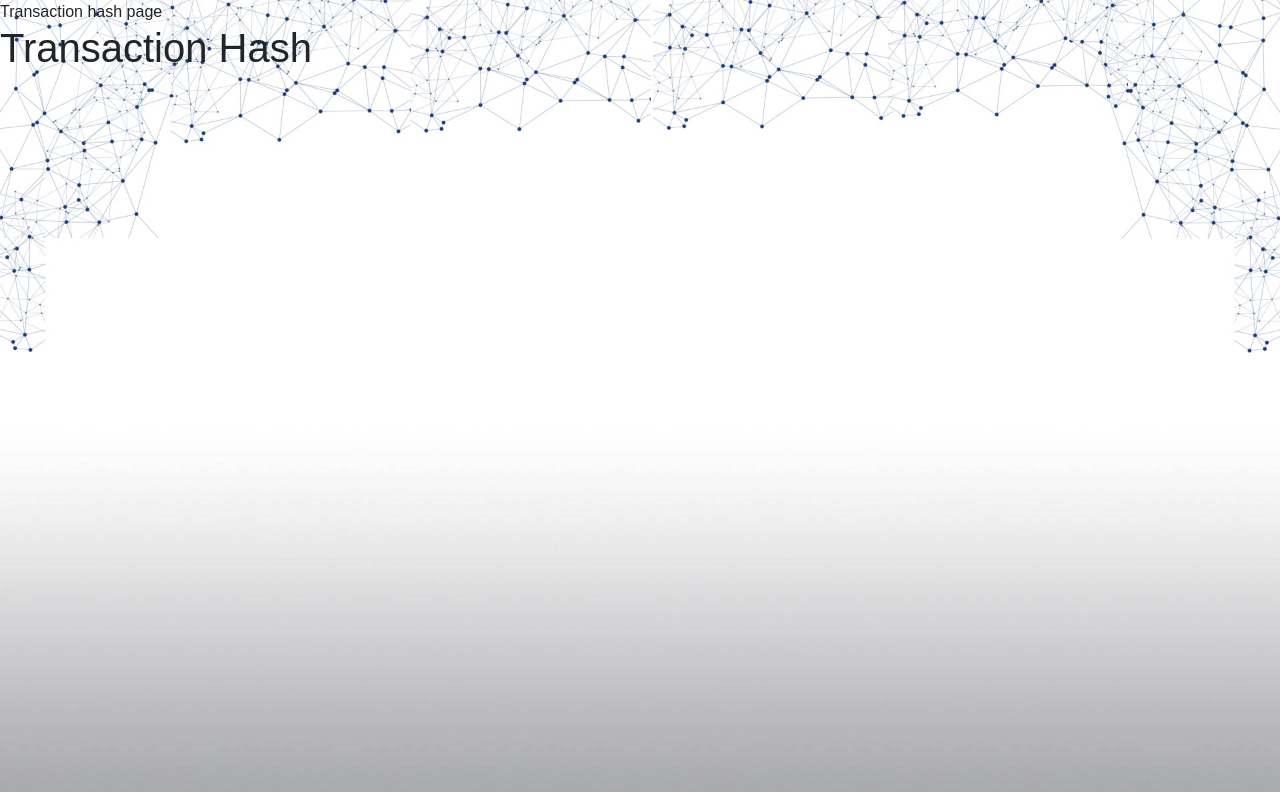
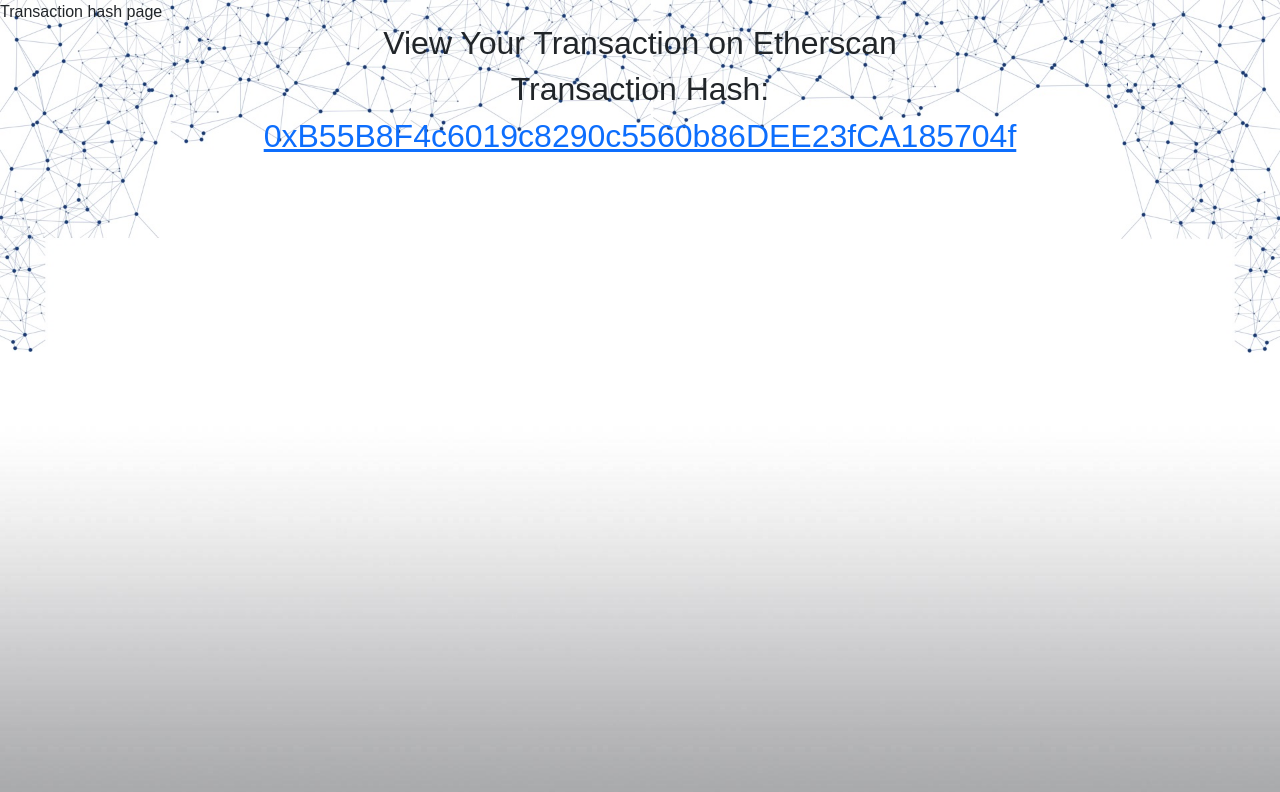
Before and after one commit to Nikolla2000/Web3-Voting-System, a Next.js app in the folder frontend/: page /transaction in a window 1280 px wide. Shown: the top 792 px of the page. Built offline with nearby package versions, Linux system fonts and the light colour scheme.

Commit message:
feat: Congratulation message with the poll name and chosen option is also shown in the transaction complete page
They are passed from higher components as params from the url

```diff
--- /dev/null
+++ b/frontend/src/app/transaction/CongratMessage.tsx
@@ -0,0 +1,13 @@
+import { useSearchParams } from "next/navigation";
+
+export default function CongratMessage() {
+    const searchParams = useSearchParams();
+    const pollName = searchParams.get('pollName');
+    const chosenOptName = searchParams.get('chosenOpt');
+
+    return (
+        <div>
+            <h1>Congratulations, you voted in the {pollName} poll for the {chosenOptName} option!</h1>
+        </div>
+    )
+}
--- a/frontend/src/app/transaction/TransactionHash.tsx
+++ b/frontend/src/app/transaction/TransactionHash.tsx
@@ -7,17 +7,23 @@
     const searchParams = useSearchParams();
     const hash = searchParams.get('hash');
     const [transactionHash, setTransactionHash] = useState<string>('');
+    const etherscanLink = 'https://sepolia.etherscan.io/tx';
 
     useEffect(() => {
-        if(hash) {
-            setTransactionHash(hash);
+        if(true) {
+            setTransactionHash('0xB55B8F4c6019c8290c5560b86DEE23fCA185704f');
         }
     }, [hash])
 
     return (
-        <div>
-            <h1>Transaction Hash</h1>
-            <h2>{transactionHash}</h2>
+        <div className="text-center">
+            <h2>View Your Transaction on Etherscan</h2>
+            <h2>Transaction Hash:</h2>
+            <h2>
+                <a  href={`${etherscanLink}/${transactionHash}`} target="_blank">
+                    {transactionHash}
+                </a>
+            </h2>
         </div>
     );
 
--- a/frontend/src/app/transaction/page.tsx
+++ b/frontend/src/app/transaction/page.tsx
@@ -1,6 +1,7 @@
+import { fetchPollById } from "../lib/data";
 import TransactionHash from "./TransactionHash";
 
-export default function TransactionHashPage(){
+export default async function TransactionHashPage(){
     return (
         <div>
             Transaction hash page
--- a/frontend/src/app/ui/votingPolls/VoteButton.tsx
+++ b/frontend/src/app/ui/votingPolls/VoteButton.tsx
@@ -15,6 +15,7 @@
     const { data: session } = useSession();
     const { connectedAccount, setConnectedAccount } = useMetamask();
     const [showMetamaskBtn, setShowMetamaskBtn] = useState<boolean>(false)
+    const chosenOptName = chosenOption == ChosenOption.First ? poll.optionOneName : poll.optionTwoName;
     const router = useRouter();
 
     const handleVote = async () => {
@@ -24,10 +25,8 @@
             toast.error("You need to connect to Metamask to vote.")
             setShowMetamaskBtn(true);
         }else {
-            // vote(chosenOption, poll.id, session?.user.id);
             const transactionHash = await vote(chosenOption, poll.id, session?.user.id);
-            console.log('ima e ' + transactionHash)
-            router.push(`/transaction?hash=${transactionHash}`);
+            router.push(`/transaction?hash=${transactionHash}?pollName=${poll.name}?chosenOpt=${chosenOptName}`);
         }
     }
     return (
```
